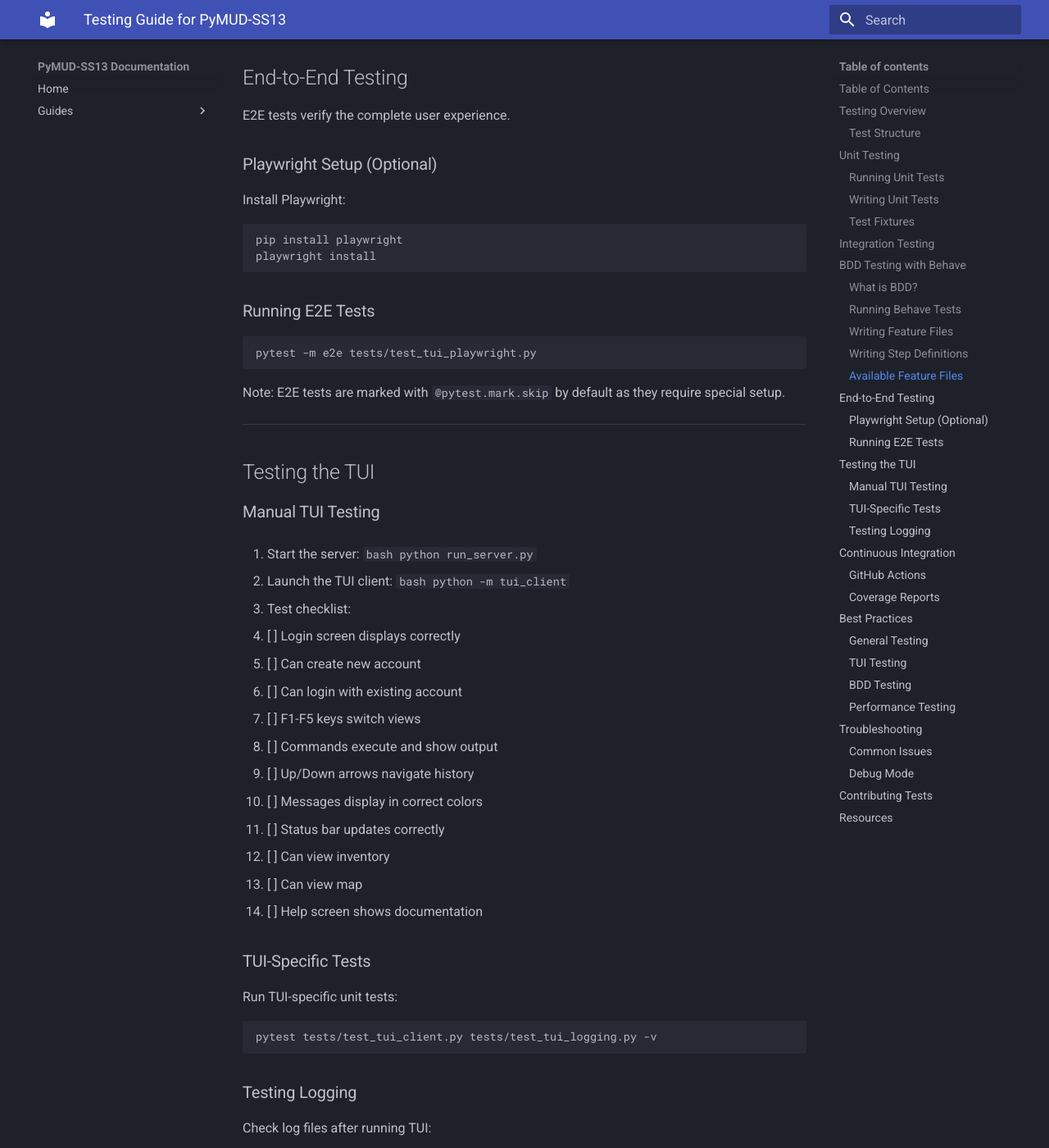
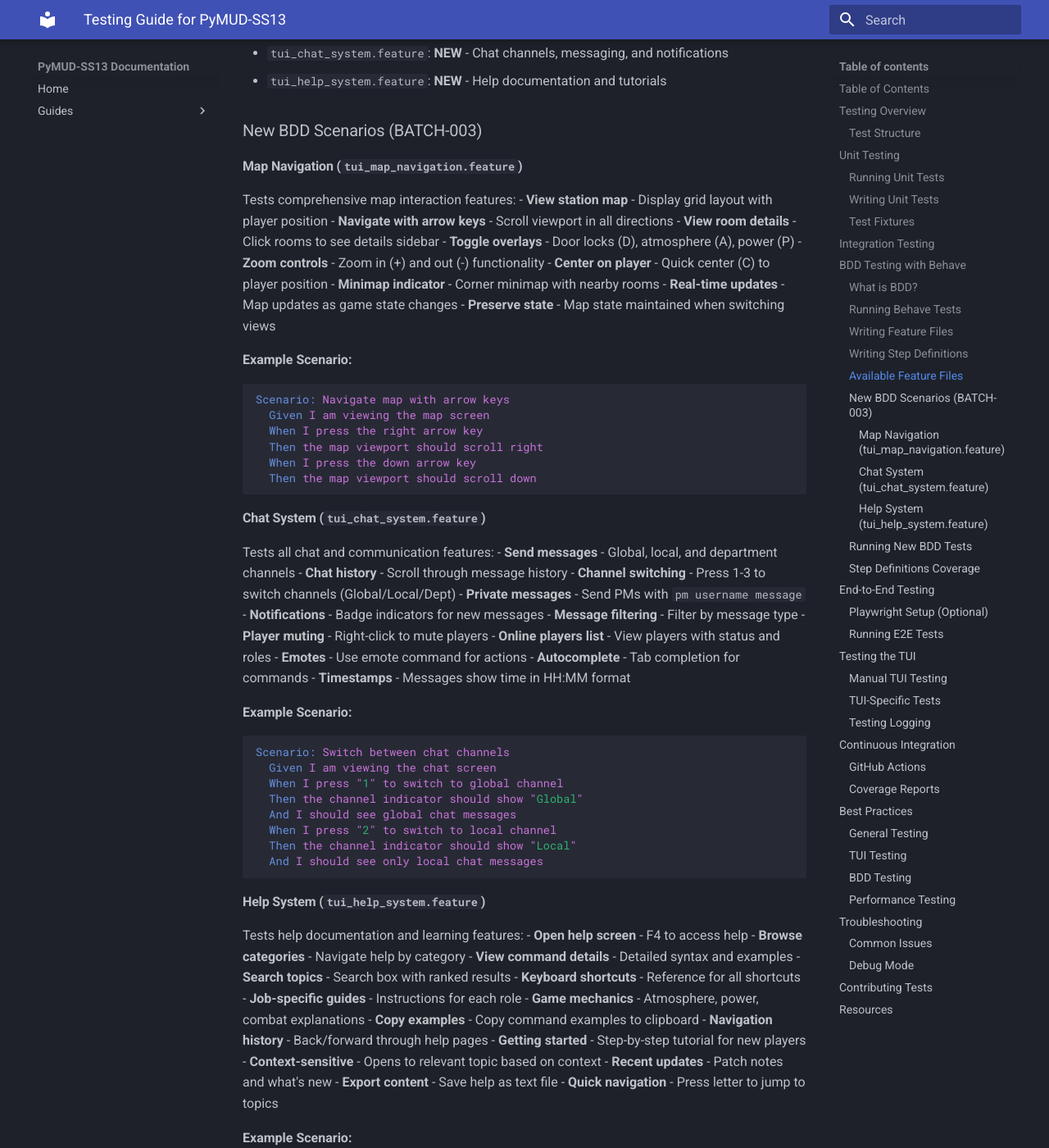
Before and after one commit to yakuzadave/pymud-ss13, an MkDocs documentation site: the page built from docs/TESTING_GUIDE.md, in a window 1280 px wide and 1400 px high, scrolled down 5039 px. Shown: the whole window at 82% size. Built offline with MkDocs 1.6.1 and Material for MkDocs 9.7.7, drawn with Linux system fonts in a browser that asks for light colours; some of the changed text lies outside the part shown.

Commit message:
Complete BATCH-003: Add BDD test coverage for Map, Chat, and Help systems with 65+ new step definitions
Co-authored-by: yakuzadave <34697131+yakuzadave@users.noreply.github.com>

````diff
--- a/docs/TESTING_GUIDE.md
+++ b/docs/TESTING_GUIDE.md
@@ -226,8 +226,121 @@ def step_see_game_screen(context):
 
 - `tui_login.feature`: Login and authentication flows
 - `tui_game_commands.feature`: Command execution and history
-- `tui_view_switching.feature`: Switching between views
+- `tui_view_switching.feature`: Switching between views (F1-F5)
 - `tui_inventory.feature`: Inventory management
+- `tui_map_navigation.feature`: **NEW** - Map viewing, navigation, and overlays
+- `tui_chat_system.feature`: **NEW** - Chat channels, messaging, and notifications
+- `tui_help_system.feature`: **NEW** - Help documentation and tutorials
+
+### New BDD Scenarios (BATCH-003)
+
+#### Map Navigation (`tui_map_navigation.feature`)
+
+Tests comprehensive map interaction features:
+- **View station map** - Display grid layout with player position
+- **Navigate with arrow keys** - Scroll viewport in all directions
+- **View room details** - Click rooms to see details sidebar
+- **Toggle overlays** - Door locks (D), atmosphere (A), power (P)
+- **Zoom controls** - Zoom in (+) and out (-) functionality
+- **Center on player** - Quick center (C) to player position
+- **Minimap indicator** - Corner minimap with nearby rooms
+- **Real-time updates** - Map updates as game state changes
+- **Preserve state** - Map state maintained when switching views
+
+**Example Scenario:**
+```gherkin
+Scenario: Navigate map with arrow keys
+  Given I am viewing the map screen
+  When I press the right arrow key
+  Then the map viewport should scroll right
+  When I press the down arrow key
+  Then the map viewport should scroll down
+```
+
+#### Chat System (`tui_chat_system.feature`)
+
+Tests all chat and communication features:
+- **Send messages** - Global, local, and department channels
+- **Chat history** - Scroll through message history
+- **Channel switching** - Press 1-3 to switch channels (Global/Local/Dept)
+- **Private messages** - Send PMs with `pm username message`
+- **Notifications** - Badge indicators for new messages
+- **Message filtering** - Filter by message type
+- **Player muting** - Right-click to mute players
+- **Online players list** - View players with status and roles
+- **Emotes** - Use emote command for actions
+- **Autocomplete** - Tab completion for commands
+- **Timestamps** - Messages show time in HH:MM format
+
+**Example Scenario:**
+```gherkin
+Scenario: Switch between chat channels
+  Given I am viewing the chat screen
+  When I press "1" to switch to global channel
+  Then the channel indicator should show "Global"
+  And I should see global chat messages
+  When I press "2" to switch to local channel
+  Then the channel indicator should show "Local"
+  And I should see only local chat messages
+```
+
+#### Help System (`tui_help_system.feature`)
+
+Tests help documentation and learning features:
+- **Open help screen** - F4 to access help
+- **Browse categories** - Navigate help by category
+- **View command details** - Detailed syntax and examples
+- **Search topics** - Search box with ranked results
+- **Keyboard shortcuts** - Reference for all shortcuts
+- **Job-specific guides** - Instructions for each role
+- **Game mechanics** - Atmosphere, power, combat explanations
+- **Copy examples** - Copy command examples to clipboard
+- **Navigation history** - Back/forward through help pages
+- **Getting started** - Step-by-step tutorial for new players
+- **Context-sensitive** - Opens to relevant topic based on context
+- **Recent updates** - Patch notes and what's new
+- **Export content** - Save help as text file
+- **Quick navigation** - Press letter to jump to topics
+
+**Example Scenario:**
+```gherkin
+Scenario: Search for help topics
+  Given I am viewing the help screen
+  When I type "inventory" in the search box
+  Then I should see search results for "inventory"
+  And results should be ranked by relevance
+  And I should see matching commands and articles
+  When I click on a search result
+  Then I should navigate to that help topic
+```
+
+### Running New BDD Tests
+
+Run all new scenarios:
+```bash
+behave features/tui_map_navigation.feature
+behave features/tui_chat_system.feature
+behave features/tui_help_system.feature
+```
+
+Run specific scenarios by line number:
+```bash
+behave features/tui_map_navigation.feature:12
+behave features/tui_chat_system.feature:25
+```
+
+Run all TUI features:
+```bash
+behave features/tui_*.feature
+```
+
+### Step Definitions Coverage
+
+All new scenarios have complete step definitions in `features/steps/tui_steps.py`:
+- **65+ new step definitions** added for map, chat, and help features
+- Steps use mocking for isolation (no real server needed)
+- Steps follow existing patterns and conventions
+- Each step has a docstring explaining its purpose
 
 ---
 
````
Also changed, not shown: TASKS.md (+21 -19 lines), 4 other files.
